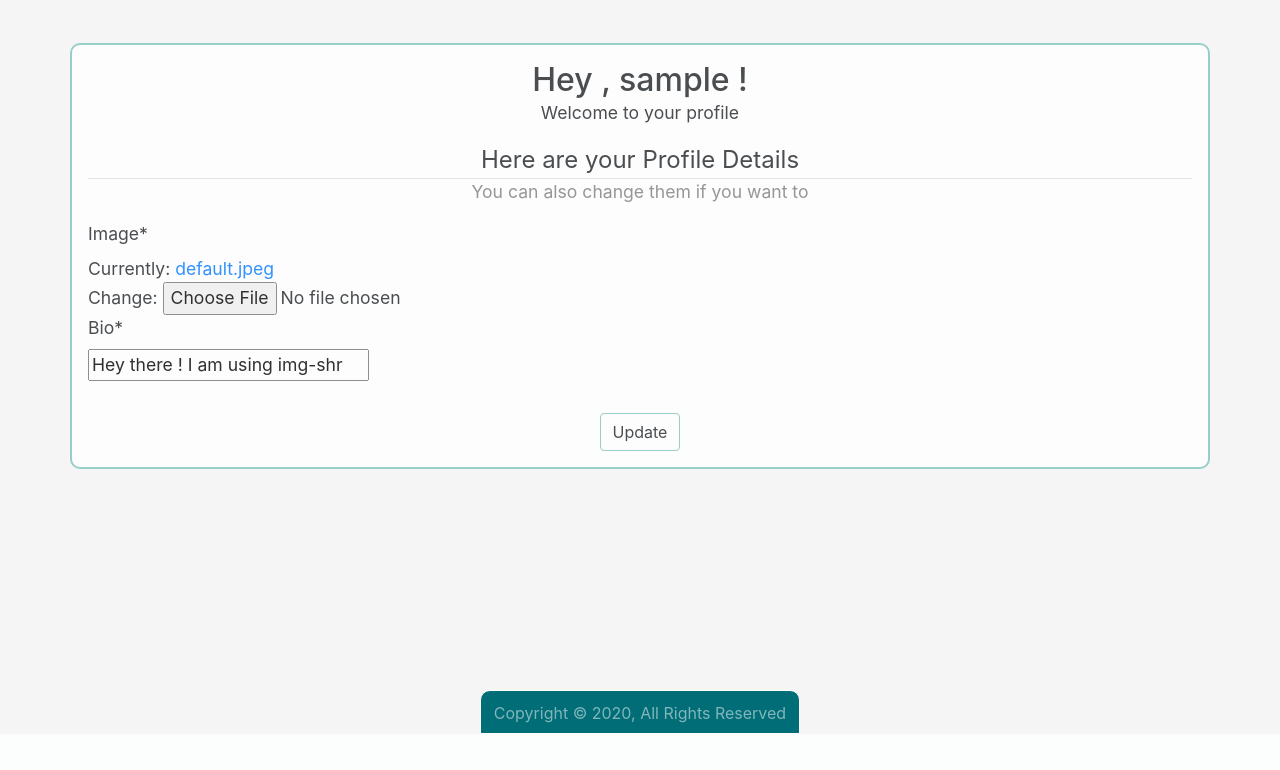
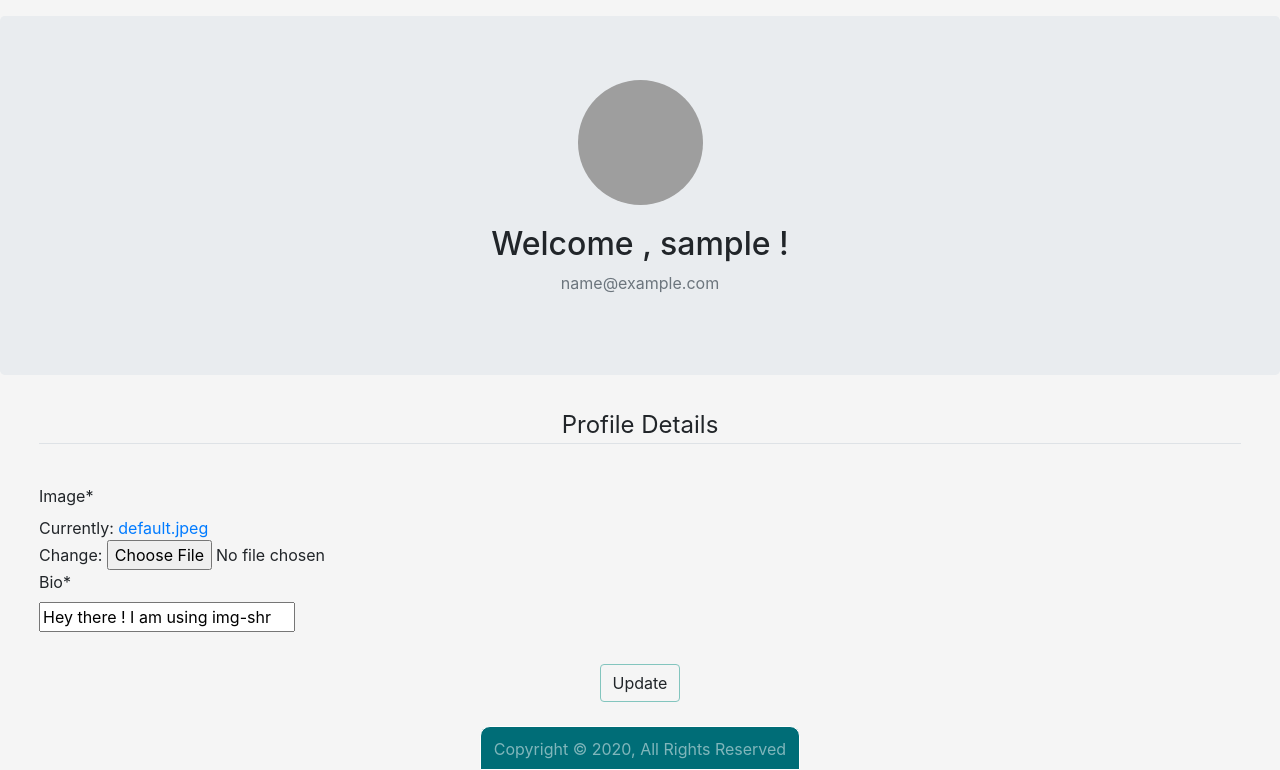
Before and after one commit to friskycodeur/img-shr, a Django app: page /profile/ in a window 1280 px wide. Shown: the part 66-836 px from the top of the page. Before the commit the page ends 800 px from the top, so only its background shows below. Run offline with Django 3.2, Linux system fonts and the light colour scheme; the visitor is signed in with stand-in values (Sample User, id 1); some libraries are stand-ins or nearby versions; some web fonts are replaced; grey boxes are pictures that could not be loaded.

Commit message:
feat: user profile

```diff
--- a/imgshr/settings.py
+++ b/imgshr/settings.py
@@ -138,6 +138,10 @@ STATICFILES_DIRS = [
     os.path.join(BASE_DIR, 'static'),
 ]
 
+MEDIA_ROOT = os.path.join(BASE_DIR, 'media')
+MEDIA_URL = '/media/'
+
+
 SITE_ID=1
 LOGIN_REDIRECT_URL='/'
 
--- a/imgshr/urls.py
+++ b/imgshr/urls.py
@@ -17,6 +17,8 @@ from django.contrib import admin
 from django.urls import path,include
 from users import views as user_views
 from django.views.generic import TemplateView
+from django.conf import settings
+from django.conf.urls.static import static
 
 urlpatterns = [
     path('',TemplateView.as_view(template_name="home.html")),
@@ -25,3 +27,6 @@ urlpatterns = [
     path('accounts/', include('allauth.urls')),
 
 ]
+
+if settings.DEBUG:
+    urlpatterns += static(settings.MEDIA_URL,document_root=settings.MEDIA_ROOT)
--- a/static/css/main.css
+++ b/static/css/main.css
@@ -295,3 +295,19 @@ footer{
   border-top-right-radius: 10px;
   padding-top: 10px;
 }
+
+/* Profile */
+
+
+.media{
+  display: flex;
+  justify-content: center;
+  align-items: center;
+  margin-bottom: 20px;
+}
+
+.account-img{
+  height: 125px;
+  width: 125px;
+  object-fit:cover;
+}
--- a/templates/base.html
+++ b/templates/base.html
@@ -61,16 +61,16 @@
             <a class="nav-link waves-effect waves-light text-white-50" id="navbarDropdownMenuLink" data-toggle="dropdown" aria-haspopup="true" aria-expanded="false"><i class="fa fa-user fa-2x"></i>
                 </a>
             <div class="dropdown-menu dropdown-menu-right dropdown-unique" aria-labelledby="navbarDropdownMenuLink">
-                <a class="dropdown-item" href="#">Profile</a>
+                <a class="dropdown-item" href="{% url 'profile' %}">Profile</a>
                 <a class="dropdown-item" href="{% url 'account_logout' %}">Logout</a>
             </div>
         </li>
         {% else %}
         <li class="nav-item mt-1">
-            <a class="nav-link mt-1 btn btn-light text-black-50 mr-0" href="{% url 'account_signup' %}">Sign Up</a>
+            <a class="nav-link mt-1 btn btn-light text-black-50 mr-0 font-weight-bold" href="{% url 'account_signup' %}">Sign Up</a>
         </li>
         <li class="nav-item mt-1">
-            <a class="nav-link mt-1 text-white-50 ml-0" href="{% url 'account_login' %}">Login</a>
+            <a class="nav-link mt-1 text-white-50 ml-0 font-weight-bold" href="{% url 'account_login' %}">Login</a>
         </li>
         {% endif %}
     </ul>
--- a/templates/profile.html
+++ b/templates/profile.html
@@ -2,25 +2,33 @@
 {% load crispy_forms_tags %}
 {% block content %}
 
-<div class="container p-3 mx-auto d-block mb-0 post-form">
-  <div class="text-center">
-  <h2 class="mb-0"> Hey , {{user.username}} !</h2>
-  <p class="mt-0"> Welcome to your profile </p>
+
+<div class="jumbotron mt-3">
+  <div class="media">
+    <img class="rounded-circle account-img" src="{{ user.profile.image.url }}">
   </div>
+    <div class="media-body">
+      <h2 class="account-heading text-center">Welcome , {{ user.username }} !</h2>
+      <p class="text-secondary text-center">{{ user.email }}</p>
+    </div>
+  </div>
+
+<div class="row m-4">
+  <div class="col">
     <form method="POST" enctype="multipart/form-data">
       {% csrf_token %}
       <fieldset class="form-group">
-      <legend class='border-bottom mb-0 text-center'>Here are your Profile Details</legend>
-      <p class="mt-0 text-black-50 text-center">You can also change them if you want to</p>
+        <legend class='border-bottom mb-4 text-center'>Profile Details </legend>
         <p class="text-center">
         {{ p_form|crispy  }}
       </p>
     </fieldset>
     <div class="text-center">
-      <button class='btn btn-custom justify-center' type='submit'>Update</button>
+        <button class='btn justify-center btn-custom' type='submit'>Update</button>
       </div>
+      </form>
 
-  </form>
+  </div>
 </div>
 
 {% endblock content %}
--- a/users/views.py
+++ b/users/views.py
@@ -9,7 +9,7 @@ def profile(request):
     if request.method=="POST":
         p_form=ProfileUpdateForm(request.POST,request.FILES,instance=request.user.profile)
 
-        if u_form.is_valid() and p_form.is_valid():
+        if p_form.is_valid():
             p_form.save()
             messages.success(request,f'You account has been updated.')
             return redirect('profile')
```
Also changed, not shown: default.jpeg (deleted), profile_pics/0cf6f61bcdbe7d580296eb0c3dac6907.jpg (added). Lines whose indentation alone changed are shown as unchanged.
